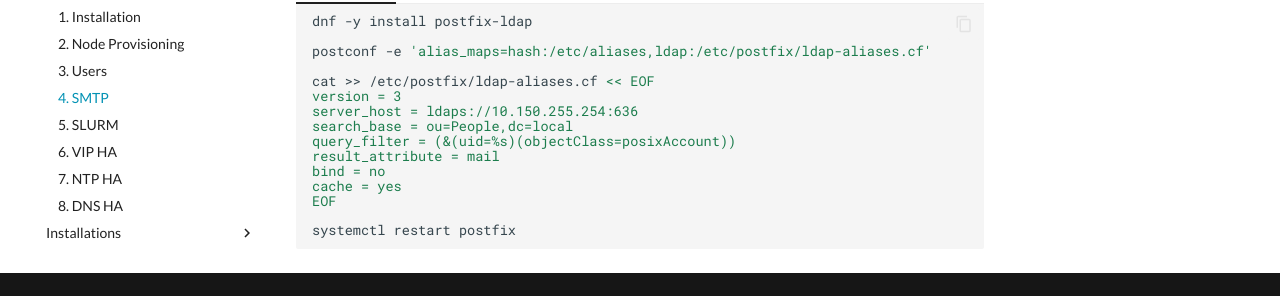
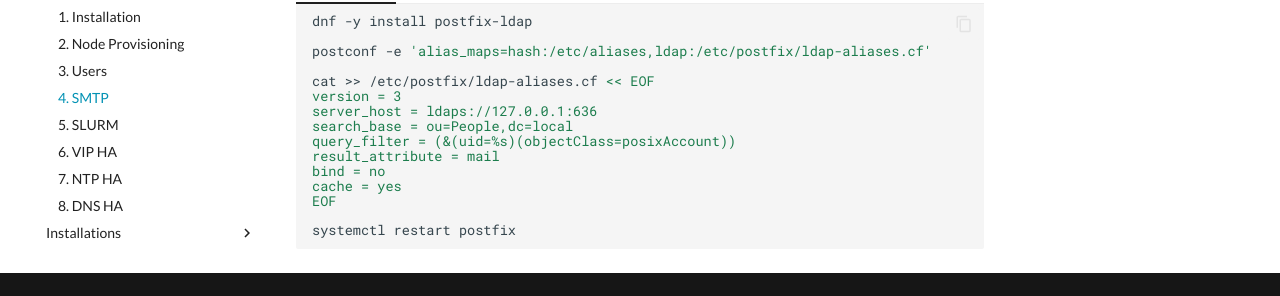
Before and after one commit to gferhpc/supercomputing.tue.nl, an MkDocs documentation site: the page built from pages/documentation/administration/trinityx/smtp.md, in a window 1280 px wide and 900 px high, scrolled down 1098 px. Shown: the part 563-859 px from the top of the window. Built offline with MkDocs 1.6.1 and Material for MkDocs 9.7.7, drawn with Linux system fonts in a browser that asks for light colours.

Commit message:
use localhost for ldap lookup when possible

```diff
--- a/pages/documentation/administration/trinityx/smtp.md
+++ b/pages/documentation/administration/trinityx/smtp.md
@@ -95,7 +95,7 @@
 
     cat >> /etc/postfix/ldap-aliases.cf << EOF
     version = 3
-    server_host = ldaps://10.150.255.254:636
+    server_host = ldaps://127.0.0.1:636
     search_base = ou=People,dc=local
     query_filter = (&(uid=%s)(objectClass=posixAccount))
     result_attribute = mail
@@ -115,7 +115,7 @@
 
     cat >> /etc/postfix/ldap-aliases.cf << EOF
     version = 3
-    server_host = ldaps://10.150.255.253:636
+    server_host = ldaps://127.0.0.1:636
     search_base = ou=People,dc=local
     query_filter = (&(uid=%s)(objectClass=posixAccount))
     result_attribute = mail
```
